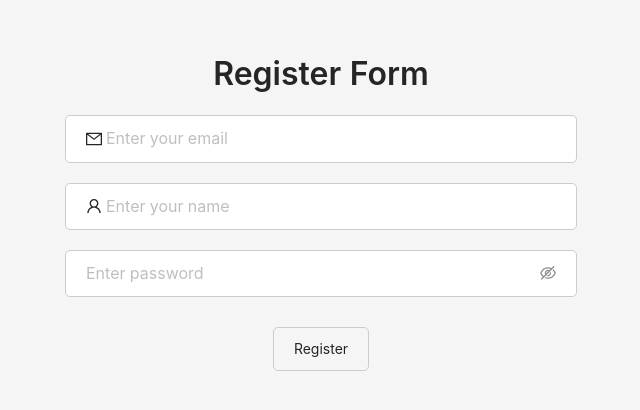
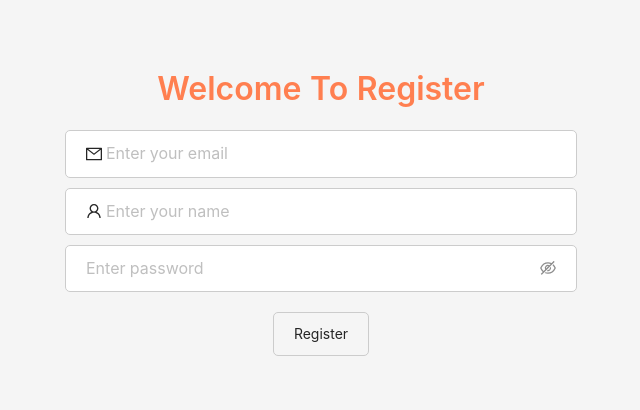
Before and after one commit to HuynhBaHuy/registration-web-app, a React (Create React App) app: page /register in a window 1280 px wide. Shown: the part 190-600 px from the top of the page, without its empty margins (319-959 px from the left). Built offline with nearby package versions, Linux system fonts and the light colour scheme.

Commit message:
update ui

```diff
--- a/package.json
+++ b/package.json
@@ -4,6 +4,7 @@
   "private": true,
   "dependencies": {
     "@ant-design/icons": "^4.7.0",
+    "@hookform/resolvers": "^2.9.10",
     "@testing-library/jest-dom": "^5.16.5",
     "@testing-library/react": "^13.4.0",
     "@testing-library/user-event": "^13.5.0",
@@ -18,7 +19,8 @@
     "react-scripts": "5.0.1",
     "react-styleguidist": "^13.0.0",
     "sass": "^1.55.0",
-    "web-vitals": "^2.1.4"
+    "web-vitals": "^2.1.4",
+    "yup": "^0.32.11"
   },
   "scripts": {
     "styleguide": "styleguidist server",
--- a/src/App.js
+++ b/src/App.js
@@ -1,6 +1,7 @@
+import React from "react";
+import "antd/dist/antd.css";
 import { BrowserRouter, Routes, Route } from "react-router-dom";
 import Register from "./components/Register";
-import "antd/dist/antd.css";
 function App() {
   return (
     <BrowserRouter>
--- a/src/components/Register/Register.jsx
+++ b/src/components/Register/Register.jsx
@@ -1,11 +1,16 @@
+// @ts-nocheck
 import { useForm, Controller } from "react-hook-form";
 import { UserOutlined, EyeTwoTone, EyeInvisibleOutlined, MailOutlined } from '@ant-design/icons';
-import { Button, Input } from 'antd';
+import { Input } from 'antd';
 import styles from './styles.module.scss';
 import React from "react";
 import constants from "../../constants";
+import { yupResolver } from '@hookform/resolvers/yup';
+import { registerSchema } from "helpers/validate";
 function Register() {
-    const { handleSubmit, control, } = useForm();
+    const { handleSubmit, control, formState: { errors } } = useForm({
+        resolver: yupResolver(registerSchema)
+    });
     const onSubmit = (data) => {
         const { fullName, email, password } = data;
         console.log(fullName, email, password);
@@ -19,13 +24,14 @@ function Register() {
             return response.json();
         }
         ).then((data) => {
-            console.log(data);
+            console.log("Data receiver", data);
         });
     };
 
     return (
         <form onSubmit={handleSubmit(onSubmit)} className={styles.formWrapper}>
-            <strong className={styles.title}>Register Form</strong>
+            <p className={styles.title}>Welcome To Register</p>
+            <div className={styles.inputWrapper}>
                 <Controller
                     name="email"
                     control={control}
@@ -37,6 +43,10 @@ function Register() {
                             size="large"
                             prefix={<MailOutlined />}
                         ></Input>} />
+                <span className={styles.message}>{errors?.email?.message}</span>
+            </div>
+            <div className={styles.inputWrapper}>
+
                 <Controller
                     name="fullName"
                     control={control}
@@ -48,6 +58,10 @@ function Register() {
                             size="large"
                             prefix={<UserOutlined />}
                         ></Input>} />
+                <span className={styles.message}>{errors?.fullName?.message}</span>
+            </div>
+            <div className={styles.inputWrapper}>
+
                 <Controller
                     name="password"
                     control={control}
@@ -59,6 +73,8 @@ function Register() {
                             size="large"
                             iconRender={visible => (visible ? <EyeTwoTone /> : <EyeInvisibleOutlined />)}
                         />} />
+                <span className={styles.message}>{errors?.password?.message}</span>
+            </div>
             <button type="submit" className={styles.button} >
                 Register
             </button>
--- a/src/components/Register/styles.module.scss
+++ b/src/components/Register/styles.module.scss
@@ -11,14 +11,23 @@
         font-size: 2rem;
         font-weight: 600;
         margin-bottom: 1rem;
+        color: coral;
     }
-
+    .inputWrapper {
+        margin-bottom: 10px;
+        display: flex;
+        flex-direction: column;
+    }
     .input {
         padding: 10px 20px;
-        margin-bottom: 20px;
         border: 1px solid #ccc;
         border-radius: 5px;
         width: 40vw;
+    }
+    .message {
+        text-align: left;
+        color: red;
+        font-size: 0.8rem;
     }
     .button {
         background-color: #f5f5f5;
--- /dev/null
+++ b/src/helpers/validate.js
@@ -0,0 +1,10 @@
+import { object, string } from 'yup';
+
+let registerSchema = object({
+  fullName: string().required("Full name is required"),
+  email: string().email("Email must be a valid email"),
+  password: string().min(8,"password must have at least 8 characters").required("password is required"),
+});
+export {
+    registerSchema
+}
```
Also changed, not shown: 1 other file (tests, documents, lock files or other folders). Lines whose indentation alone changed are shown as unchanged.
